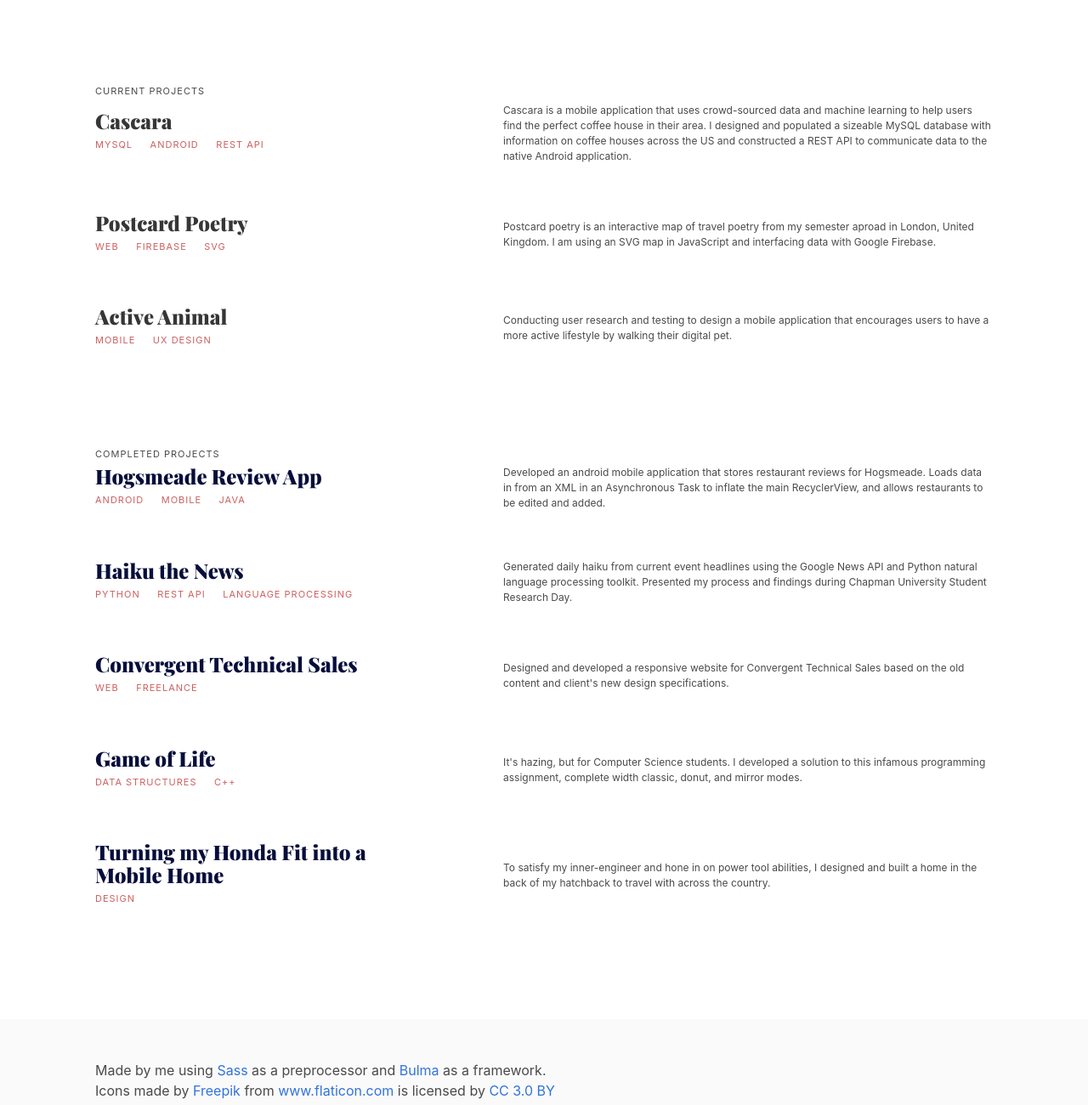
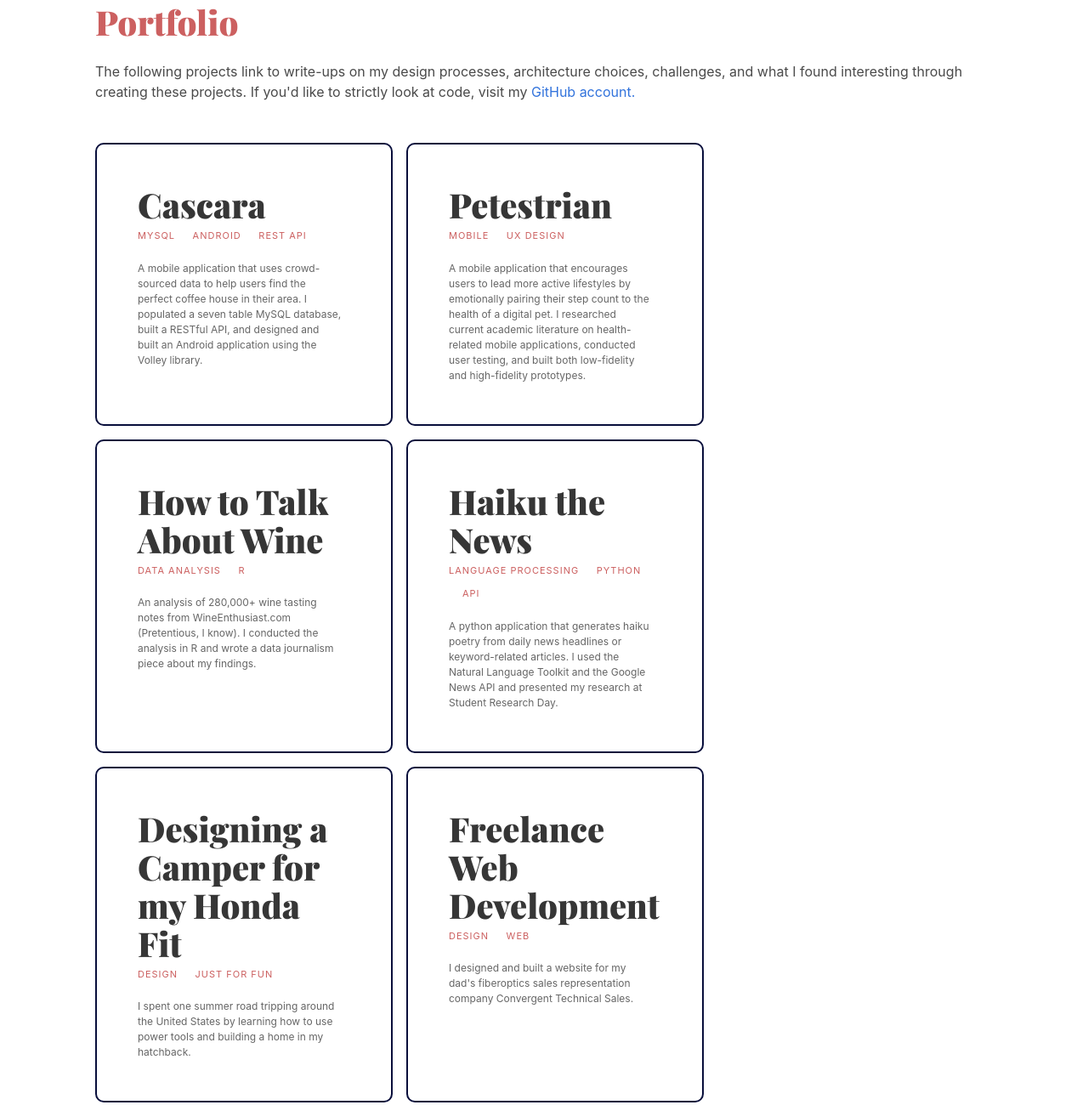
Before and after one commit to MurphyStudebaker/MurphyStudebaker.github.io, a plain HTML site: page index.html in a window 1280 px wide. Shown: the part 1325-2625 px from the top of the page at 85% size. Drawn offline with nearby package versions, Linux system fonts and the light colour scheme.

Commit message:
changed portfolio to grid layout

```diff
--- a/index.html
+++ b/index.html
@@ -5,21 +5,22 @@
     <link type="text/css" rel="stylesheet" href="main.css">
     <link href="https://fonts.googleapis.com/css?family=Playfair+Display:900" rel="stylesheet">
     <link type="image/x-icon" rel="shortcut icon" href="resources/favicon.png">
-    <title> Murphy Studebaker | Developer </title>
+    <title> Murphy Studebaker | Maker </title>
     <meta name="google-site-verification" content="1Nw48YnfbVNOR8wHQmG3AC5Ae66YaJ-zUCywAh97LTA" />
   </head>
 
   <body>
+
     <!-- Start of actual web content -->
     <section class="section about">
       <div class="container">
-        <h1 class="title is-1 intro-text"> <span> I'm Murphy, </span> </br> a data analyst, software engineer, poet, builder, and learner. </h1>
+        <h1 class="title is-1 intro-text"> <span class="red"> I'm Murphy, </span> </br> a data analyst, software engineer, poet, maker, and learner. </h1>
         <p>
-          In my lifetime I have played the drums in an award winning jazz band,
+          I have played the drums in a jazz band,
           screened a film at South by Southwest, spent a semester studying and
           backpacking through Europe, built a home in the back of my car and driven
-          across the United States, read countless novels and poems, and received
-          a degree in Data Analytics. I have a curious mind, a do-it-yourself attitude,
+          across the United States, and received a Bachelor of Science in Data Analytics.
+          I have a curious mind, a do-it-yourself attitude,
           and a creative approach to solving problems. If you are a company full
           of kind people, I would really like to work with you. Here are the industries
           I am most passionate about:
@@ -27,7 +28,7 @@
       </div>
     </section>
 
-    <!-- List of industries + corresponding icons that I wan to work for -->
+    <!-- List of industries + corresponding icons that I want to work for -->
     <section class="section industries">
       <div class="container">
         <div class="level">
@@ -65,7 +66,7 @@
         <div class="level">
           <div class="level-item">
             <ul class="lang">
-              <li class="heading"> Programming Languages </li>
+              <li class="heading"> Computer Languages </li>
               <li> Java </li>
               <li> Python </li>
               <li> C++ </li>
@@ -105,14 +106,48 @@
         </div>
       </div>
     </section>
-
+<!--
+    <div class="container dropdown-filter">
+      <h1 class="lead-in title"> Show me </h1>
+      <div class="dropdown is-hoverable">
+        <div class="dropdown-trigger">
+          <button class="button drop" aria-haspopup="true" aria-controls="dropdown-menu4">
+            <span class="title red"> what you're most proud of. </span>
+            <span class="icon is-small">
+              <i class="fas fa-angle-down" aria-hidden="true"></i>
+            </span>
+          </button>
+        </div>
+        <div class="dropdown-menu" id="dropdown-menu4" role="menu">
+          <div class="dropdown-content">
+            <a class="dropdown-item title red">
+              mobile applications.
+            </a>
+            <a class="dropdown-item title red">
+              websites.
+            </a>
+            <a class="dropdown-item title red">
+              data analysis.
+            </a>
+            <a class="dropdown-item title red">
+              creative endeavors.
+            </a>
+          </div>
+        </div>
+      </div>
+    </div>
+-->
     <!-- List of recent projects and work I have done -->
-    <section class="section projects">
-      <div class="container current">
-        <h4 class="heading"> current projects </h4>
-        <ul>
-          <li class="project level">
-            <div class="level-item level-left">
+    <section class="section">
+      <div class="container">
+        <h2 class="title is-2 red"> Portfolio </h2>
+          <p class="disclaimer">
+            The following projects link to write-ups on my design processes, architecture choices,
+            challenges, and what I found interesting through creating these projects.
+            If you'd like to strictly look at code, visit my <a href="https://github.com/MurphyStudebaker"> GitHub account. </a>
+          </p>
+        <div class="projects">
+          <a class="project" href="https://medium.com/@murphystude/promoting-coffee-culture-with-a-mobile-app-31162ba11989">
               <div>
                 <h4 class="title is-4"> Cascara </h4>
                 <ul class="skills-used">
@@ -121,233 +156,93 @@
                   <li class="heading"> REST API </li>
                 </ul>
               </div>
-            </div>
-            <div class="level-item level-right">
               <p class="description">
-                Cascara is a mobile application that uses crowd-sourced data
-                and machine learning to help users find the perfect coffee house
-                in their area. I designed and populated a sizeable MySQL database
-                with information on coffee houses across the US and constructed a
-                REST API to communicate data to the native Android application.
+                A mobile application that uses crowd-sourced data
+                to help users find the perfect coffee house in their area.
+                I populated a seven table MySQL database, built a RESTful API,
+                and designed and built an Android application using the Volley library.
               </p>
-            </div>
-          </li>
-
-          <li class="project level">
-            <div class="level-item level-left">
+          </a>
+          <a class="project">
               <div>
-                <h4 class="title is-4"> Postcard Poetry </h4>
-                <ul class="skills-used">
-                  <li class="heading" id="first"> Web </li>
-                  <li class="heading"> Firebase </li>
-                  <li class="heading"> SVG </li>
-                </ul>
-              </div>
-            </div>
-            <div class="level-item level-right">
-              <p class="description">
-                Postcard poetry is an interactive map of travel poetry from my
-                semester aproad in London, United Kingdom. I am using an
-                SVG map in JavaScript and interfacing data with Google Firebase.
-              </p>
-            </div>
-          </li>
-
-          <li class="project level">
-            <div class="level-item level-left">
-              <div>
-                <h4 class="title is-4"> Active Animal </h4>
+                <h4 class="title is-4"> Petestrian </h4>
                 <ul class="skills-used">
                   <li class="heading" id="first"> Mobile </li>
                   <li class="heading"> UX Design </li>
                 </ul>
               </div>
-            </div>
-            <div class="level-item level-right">
               <p class="description">
-                Conducting user research and testing to design a mobile application that
-                encourages users to have a more active lifestyle by walking
-                their digital pet.
+                A mobile application that encourages users to lead more active lifestyles
+                by emotionally pairing their step count to the health of a digital pet.
+                I researched current academic literature on health-related mobile applications,
+                conducted user testing, and built both low-fidelity and high-fidelity prototypes.
               </p>
-            </div>
-          </li>
-        </ul>
-      </div>
-
-      <div class="container complete">
-        <h4 class="heading"> Completed Projects </h4>
-        <ul>
-          <li class="project level">
-            <div class="level-item level-left">
+          </a>
+          <a class="project">
               <div>
-                <h4 class="title is-4"><a href="https://medium.com/@murphystude/creating-a-restaurant-review-app-for-hogsmeade-78744bffa3f2">
-                  Hogsmeade Review App </a></h4>
+                <h4 class="title is-4"> How to Talk About Wine </h4>
                 <ul class="skills-used">
-                  <li class="heading" id="first"> Android </li>
-                  <li class="heading"> Mobile </li>
-                  <li class="heading"> Java </li>
+                  <li class="heading" id="first"> Data Analysis </li>
+                  <li class="heading"> R </li>
                 </ul>
               </div>
-            </div>
-            <div class="level-item level-right">
               <p class="description">
-                Developed an android mobile application that stores restaurant reviews for Hogsmeade.
-                Loads data in from an XML in an Asynchronous Task to inflate the main RecyclerView,
-                and allows restaurants to be edited and added.
+                An analysis of 280,000+ wine tasting notes from WineEnthusiast.com
+                (Pretentious, I know). I conducted the analysis in R and wrote a
+                data journalism piece about my findings.
               </p>
-            </div>
-          </li>
-
-          <li class="project level">
-            <div class="level-item level-left">
+          </a>
+          <a class="project" href="https://github.com/MurphyStudebaker/news-haikus">
               <div>
-                <h4 class="title is-4"><a href="https://github.com/MurphyStudebaker/news-haikus">
-                  Haiku the News </a></h4>
+                <h4 class="title is-4"> Haiku the News </h4>
                 <ul class="skills-used">
-                  <li class="heading" id="first"> Python </li>
-                  <li class="heading"> REST API </li>
-                  <li class="heading"> Language Processing </li>
+                  <li class="heading" id="first"> Language Processing </li>
+                  <li class="heading"> Python </li>
+                  <li class="heading"> API </li>
                 </ul>
               </div>
-            </div>
-            <div class="level-item level-right">
               <p class="description">
-                Generated daily haiku from current event headlines using the Google News API
-                and Python natural language processing toolkit. Presented my process
-                and findings during Chapman University Student Research Day.
+                A python application that generates haiku poetry from daily news headlines
+                or keyword-related articles. I used the Natural Language Toolkit
+                and the Google News API and presented my research at Student Research Day.
               </p>
-            </div>
-          </li>
-
-          <li class="project level">
-            <div class="level-item level-left">
+          </a>
+          <a class="project" href="https://medium.com/@murphystude/how-i-built-a-home-in-the-backseat-of-my-honda-fit-83070a256a6d">
               <div>
-                <h4 class="title is-4"><a href="http://convergentts.com/">
-                   Convergent Technical Sales </a></h4>
+                <h4 class="title is-4"> Designing a Camper for my Honda Fit </h4>
                 <ul class="skills-used">
-                  <li class="heading" id="first"> Web </li>
-                  <li class="heading"> Freelance </li>
+                  <li class="heading" id="first"> Design </li>
+                  <li class="heading"> Just for Fun </li>
                 </ul>
               </div>
-            </div>
-            <div class="level-item level-right">
               <p class="description">
-                Designed and developed a responsive website for Convergent Technical
-                Sales based on the old content and client's new design specifications.
+                I spent one summer road tripping around the United States by learning
+                how to use power tools and building a home in my hatchback.
               </p>
-            </div>
-          </li>
-
-          <li class="project level">
-            <div class="level-item level-left">
+          </a>
+          <a class="project" href="http://www.convergentts.com">
               <div>
-                <h4 class="title is-4"><a href="https://github.com/MurphyStudebaker/GameOfLife">
-                  Game of Life </a></h4>
+                <h4 class="title is-4"> Freelance Web Development </h4>
                 <ul class="skills-used">
-                  <li class="heading" id="first"> Data Structures </li>
-                  <li class="heading"> C++ </li>
+                  <li class="heading" id="first"> Design </li>
+                  <li class="heading"> Web </li>
                 </ul>
               </div>
-            </div>
-            <div class="level-item level-right">
               <p class="description">
-                It's hazing, but for Computer Science students.
-                I developed a solution to this infamous programming assignment, complete width
-                classic, donut, and mirror modes.
+                I designed and built a website for my dad's fiberoptics sales
+                representation company Convergent Technical Sales.
               </p>
-            </div>
-          </li>
+          </a>
+        </div>
 
-          <li class="project level">
-            <div class="level-item level-left">
-              <div>
-                <h4 class="title is-4"><a href="https://medium.com/@murphystude/how-i-built-a-home-in-the-backseat-of-my-honda-fit-83070a256a6d">
-                  Turning my Honda Fit into a Mobile Home </a></h4>
-                <ul class="skills-used">
-                  <li class="heading" id="first"> Design </li>
-                </ul>
-              </div>
-            </div>
-            <div class="level-item level-right">
-              <p class="description">
-                To satisfy my inner-engineer and hone in on power tool abilities,
-                I designed and built a home in the back of my hatchback to travel
-                with across the country.
-              </p>
-            </div>
-          </li>
-        </ul>
-
-        <!-- Section with professional experience
-        <div class="container current">
-          <h4 class="heading"> professional experience </h4>
-          <ul>
-            <li class="project level">
-              <div class="level-item level-left">
-                <div>
-                  <h4 class="title is-4"> Convergent Technical Sales </h4>
-                  <ul class="skills-used">
-                    <li class="heading" id="first"> Web </li>
-                    <li class="heading"> Security </li>
-                  </ul>
-                </div>
-              </div>
-              <div class="level-item level-right">
-                <p class="description">
-                  Designed and built a new responsive website for Convergent Technical Sales,
-                  a fiberoptics distributing company from Dallas, Texas. Used Nikto
-                  vulnerability scanner to ensure security best practices for the site.
-                </p>
-              </div>
-            </li>
-
-            <li class="project level">
-              <div class="level-item level-left">
-                <div>
-                  <h4 class="title is-4"> Prowl Magazine </h4>
-                  <ul class="skills-used">
-                    <li class="heading" id="first"> Web </li>
-                    <li class="heading"> WordPress</li>
-                    <li class="heading"> Communication </li>
-                  </ul>
-                </div>
-              </div>
-              <div class="level-item level-right">
-                <p class="description">
-                  Managed two self-hosted wordpress sites for Prowl Magazine and their zine,
-                  Chapbook. Implemented a child theme to customize specific style
-                  and layout specified by the editorial staff. Answered technical
-                  questions from faculty advisors and student editors.
-                </p>
-              </div>
-            </li>
-
-            <li class="project level">
-              <div class="level-item level-left">
-                <div>
-                  <h4 class="title is-4"> Office of the Dean of Students </h4>
-                  <ul class="skills-used">
-                    <li class="heading" id="first"> Communication </li>
-                  </ul>
-                </div>
-              </div>
-              <div class="level-item level-right">
-                <p class="description">
-                  Drafted multi-department submissions into a weekly announcement Email
-                  sent to the entire student body. Covered administrative desks when
-                  executive assistants are not present.
-                </p>
-              </div>
-            </li>
-          </ul>
-        </div> -->
+      </div>
     </section>
 
 
     <!-- Footer with contact information and site navigation -->
     <footer class="footer">
       <div class="container">
-        <p> Made by me using <a href="https://sass-lang.com/"> Sass </a> as a preprocessor and <a href="https://bulma.io/"> Bulma </a> as a framework.</p>
+        <p> Made by me using <a href="https://sass-lang.com/"> Sass </a> as a CSS preprocessor and <a href="https://bulma.io/"> Bulma </a> as a framework.</p>
         <div>Icons made by <a href="http://www.freepik.com" title="Freepik">Freepik</a> from <a href="https://www.flaticon.com/" title="Flaticon">www.flaticon.com</a> is licensed by <a href="http://creativecommons.org/licenses/by/3.0/" title="Creative Commons BY 3.0" target="_blank">CC 3.0 BY</a></div>
         <div class="spacer"></div>
         <ul class="links">
--- a/sass/components/_project.scss
+++ b/sass/components/_project.scss
@@ -1 +1,32 @@
 /* Styling for Project Entries */
+.projects {
+  display: grid;
+  grid-template-columns: repeat(auto-fit, minmax(350px, 1fr));
+  grid-gap: 1rem;
+  .project {
+    display: inline-block;
+    border: 2px solid $dark;
+    border-radius: 10px;
+    padding: 3rem;
+    .title {
+      font-size: 2.5rem;
+      margin-bottom: 0;
+    }
+    .skills-used {
+      li {
+        display: inline-block;
+        color: $highlight;
+        padding-left: 1rem;
+      }
+      #first {
+        padding-left: 0;
+      }
+    }
+    .description {
+      padding-top: 1rem;
+      //width: 15rem;
+      font-size: 1.5vh;
+      color: $med;
+    }
+  }
+}
--- a/sass/main.scss
+++ b/sass/main.scss
@@ -1,5 +1,5 @@
-@import "components/project";
 @import "helpers/color";
 @import "helpers/variables";
 @import "pages/home";
+@import "components/project";
 @import "components/footer";
--- a/sass/pages/_home.scss
+++ b/sass/pages/_home.scss
@@ -1,9 +1,7 @@
-
 .container {
   padding-left: 3rem;
   padding-right: 3rem;
 }
-
 
 .title {
   font-family: "Playfair Display";
@@ -19,9 +17,6 @@
     font-size: 7vh;
     padding-top: 4rem;
     color: $dark;
-    span {
-      color: $highlight;
-    }
   }
   p {
     padding-top: 2rem;
@@ -39,6 +34,20 @@
     width: 6rem;
   }
 }
+
+.lead-in {
+  display: inline-block;
+  margin: auto;
+}
+
+.dropdown-trigger {
+  display: float;
+  margin: auto;
+  .drop {
+    padding: 1rem;
+  }
+}
+
 
 .skills {
   background-color: $dark;
@@ -59,35 +68,11 @@
   }
 }
 
-.projects {
-  margin-top: 6rem;
-  margin-bottom: 3rem;
-  .project {
-    .level-left {
-      width: 20rem;
-    }
-    a {
-      color: $dark;
-    }
-    padding-bottom: 2rem;
-    .skills-used {
-      li {
-        display: inline-block;
-        padding-left: 1rem;
-        color: $highlight;
-      }
-      #first {
-        padding-left: 0;
-      }
-    }
-    .description {
-      width: 55vw;
-      max-width: 800px;
-      padding-left: 10vw;
-      font-size: 1.5vh;
-    }
-  }
-  .complete {
-    padding-top: 5rem;
-  }
+.red {
+  color: $highlight;
 }
+
+.disclaimer {
+  padding-bottom: 3rem;
+  max-width: 70rem;
+}
```
Also changed, not shown: main.css, 1 other file.
